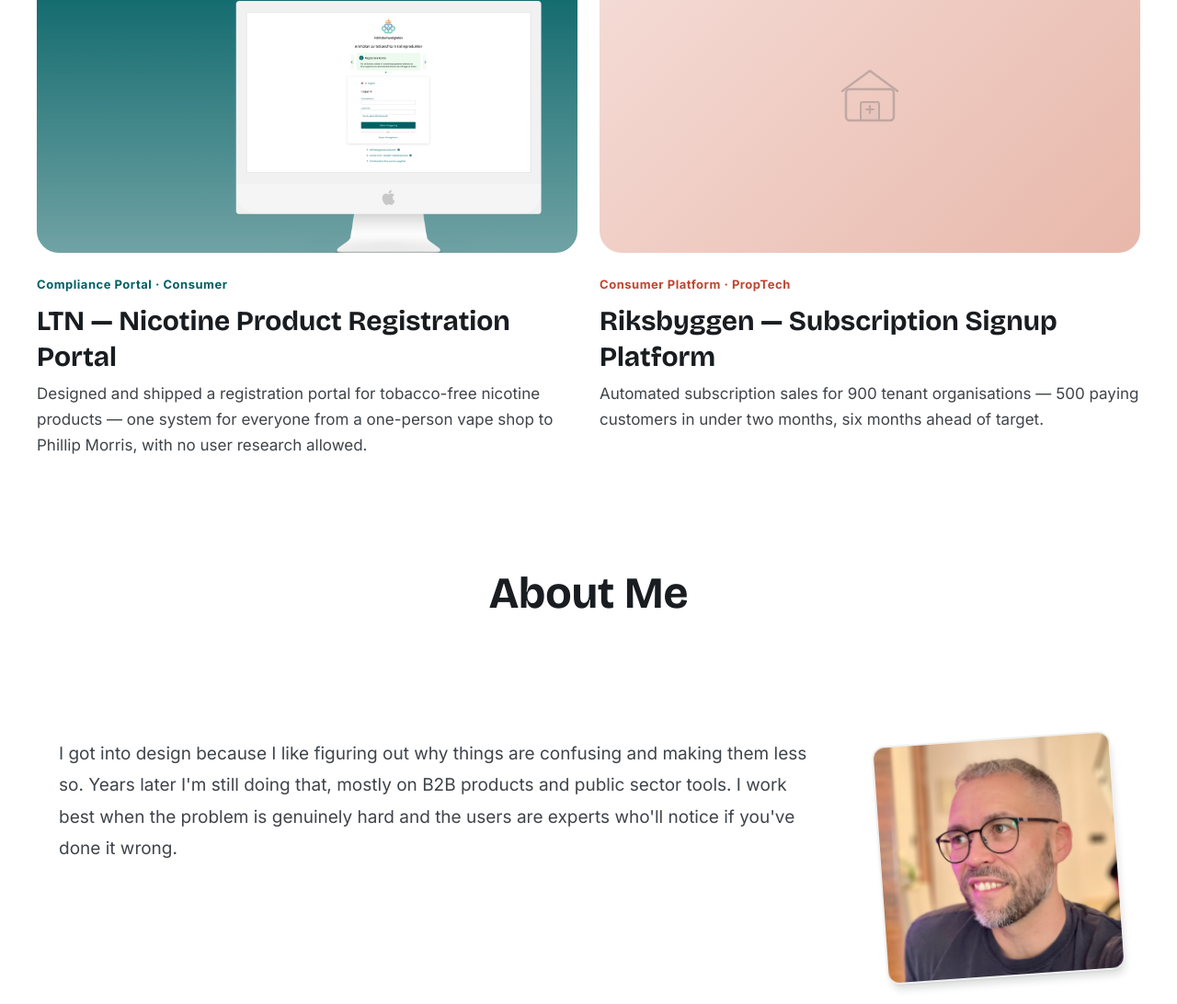
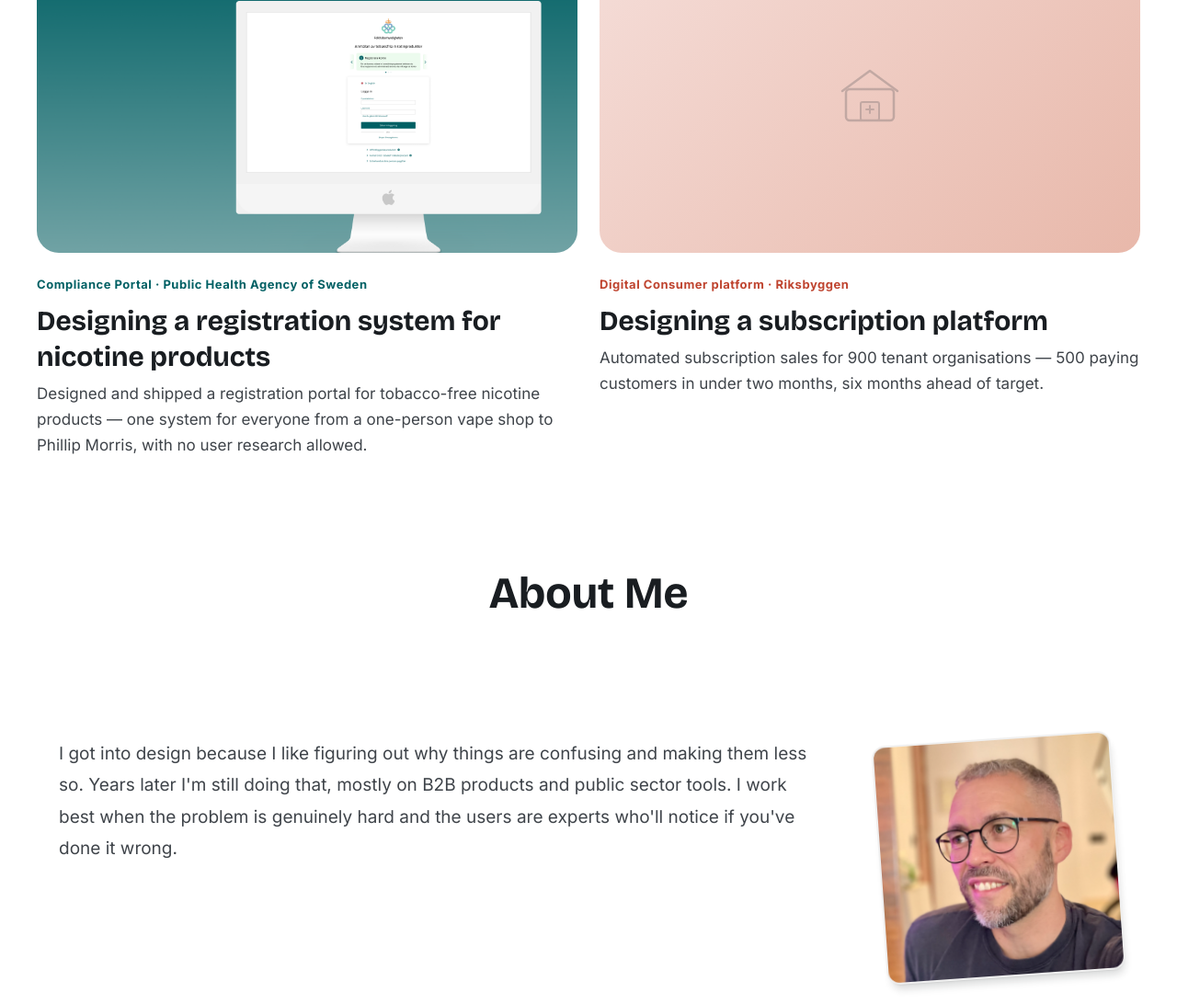
Before and after one commit to uxMikko/uxmikko.github.io, a plain HTML site: page index.html in a window 1280 px wide. Shown: the part 1542-2634 px from the top of the page at 92% size. Drawn offline with nearby package versions, Linux system fonts and the light colour scheme.

Commit message:
Update index.html

```diff
--- a/index.html
+++ b/index.html
@@ -143,9 +143,9 @@
             <img src="img/ltn/card.png" alt="LTN" style="width:100%; height:100%; object-fit:cover;">
           </div>
           <div class="card-meta">
-            <span class="card-category" style="color: var(--accent-ltn);">Compliance Portal · Consumer</span>
+            <span class="card-category" style="color: var(--accent-ltn);">Compliance Portal · Public Health Agency of Sweden</span>
             <div class="card-title-row">
-              <h3 class="card-title">LTN — Nicotine Product Registration Portal</h3>
+              <h3 class="card-title">Designing a registration system for nicotine products</h3>
             </div>
             <p class="card-desc">Designed and shipped a registration portal for tobacco-free nicotine products — one system for everyone from a one-person vape shop to Phillip Morris, with no user research allowed.</p>
           </div>
@@ -164,9 +164,9 @@
             </div>
           </div>
           <div class="card-meta">
-            <span class="card-category" style="color: rgb(191,68,47);">Consumer Platform · PropTech</span>
+            <span class="card-category" style="color: rgb(191,68,47);">Digital Consumer platform · Riksbyggen</span>
             <div class="card-title-row">
-              <h3 class="card-title">Riksbyggen — Subscription Signup Platform</h3>
+              <h3 class="card-title">Designing a subscription platform</h3>
             </div>
             <p class="card-desc">Automated subscription sales for 900 tenant organisations — 500 paying customers in under two months, six months ahead of target.</p>
           </div>
```
